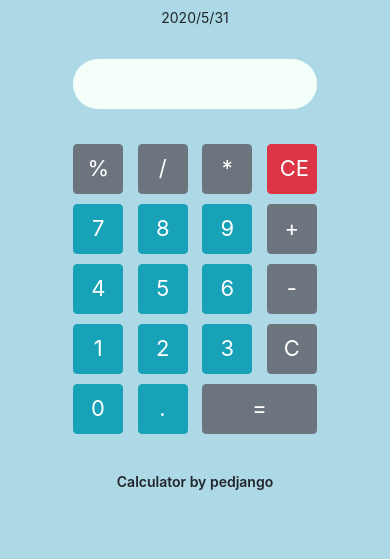
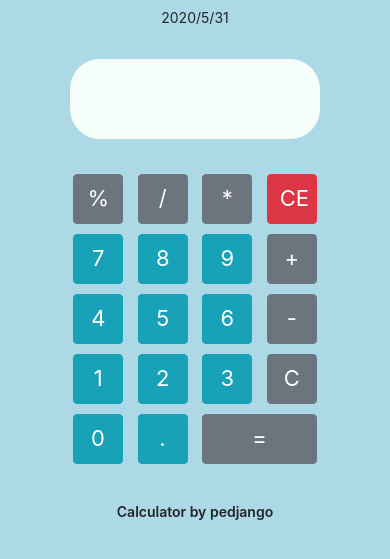
Before and after one commit to pedjango/basic-calculator, a plain HTML site: page index.html in a window 390 px wide. Shown: the part 57-616 px from the top of the page. Drawn offline with nearby package versions, Linux system fonts and the light colour scheme.

Commit message:
Updating the UI
Changed the app.js for which entry to clear, changed the calculator screen and changed the CSS a little

```diff
--- a/app.js
+++ b/app.js
@@ -8,27 +8,13 @@ function calc() {
   let Q = document.getElementById("input-field").value;
   let P = eval(Q);
 
-  /*
-  if (Q == '') {
-    document.getElementById("output-field").value = '';
-  } else {
-    if ((P*1000) % 10 == 0) {
-      document.getElementById("output-field").value = P.toFixed(2);
-    } else if ((P*1000) % 10 == 0 ) {
-      document.getElementById("output-field").value = P.toFixed(1);
-    } else {
-      document.getElementById("output-field").value = P.toFixed(3);
-    }
-  }
-  */
-
   if (Q == "") {
     document.getElementById("output-field").value = "";
   } else {
     if ((P * 10) % 10 == 0) {
-      document.getElementById("output-field").value = P.toFixed();
+      document.getElementById("output-field").value = Q + " = " + P.toFixed();
     } else {
-      document.getElementById("output-field").value = P.toFixed(2);
+      document.getElementById("output-field").value = Q + " = " + P.toFixed(2);
     }
   }
 }
@@ -36,7 +22,7 @@ function calc() {
 // clear the screen
 function cls() {
   document.getElementById("input-field").value = "";
-  document.getElementById("output-field").value = "";
+  // document.getElementById("output-field").value = "";
 }
 
 // clear the last character
--- a/index.html
+++ b/index.html
@@ -31,6 +31,22 @@
     <div class="container-fluid text-center">
       <input
         type="text"
+        name="output-field"
+        id="output-field"
+        value=""
+        disabled
+      /><br>
+      <input
+        type="text"
+        name="input-field"
+        id="input-field"
+        value=""
+        disabled
+      />
+
+      <!--
+      <input
+        type="text"
         name="input-field"
         id="input-field"
         value=""
@@ -43,6 +59,7 @@
         value=""
         disabled
       />
+      -->
       <div class="operations">
         <button id="%" class="btn btn-secondary" onclick="insertData(this.id)">
           %
--- a/style.css
+++ b/style.css
@@ -1,6 +1,6 @@
 body {
   background-color: #ADD8E6;
-  height: 90vh;
+  height: 80vh;
   padding: 0;
   margin: 0 auto;
 }
@@ -19,8 +19,7 @@ span {
 }
 
 input {
-  margin-top: 20px;
-  margin-bottom: 30px;
+  width: 360px;
   border: none;
   background-color: mintcream;
   height: 50px;
@@ -28,9 +27,28 @@ input {
 }
 
 #input-field {
+  border-bottom-left-radius: 30px;
+  border-bottom-right-radius: 30px;
+  margin-bottom: 30px;
+  text-align: left;
+  padding-left: 10px;
+  padding-right: 10px;
+}
+
+#output-field {
+  border-top-left-radius: 30px;
+  border-top-right-radius: 30px;
+  margin-top: 20px;
+  text-align: right;
+  padding-right: 10px;
+  padding-left: 10px;
+}
+
+/*
+#input-field {
   border-top-left-radius: 30px;
   border-bottom-left-radius: 30px;
-  text-align: left;
+
   width: 230px;
   margin-right: -10px;
   padding-left: 10px;
@@ -39,10 +57,11 @@ input {
 #output-field {
   border-top-right-radius: 30px;
   border-bottom-right-radius: 30px;
-  text-align: right;
+
   width: 130px;
   padding-right: 10px;
 }
+*/
 
 /* On screens that are 550px or less */
 @media screen and (max-width: 550px) {
@@ -53,14 +72,18 @@ input {
     font-size: 18px;
   }
   input {
-    width: 155px !important;
+    width: 310px !important;
+    height: 45px;
+    font-size: 22px;
   }
+  /*
   input#input-field {
     width: 66%;
   }
   input#output-field {
     width: 34%;
   }
+  */
   button.btn {
     margin: 6px;
     width: 60px;
@@ -84,14 +107,18 @@ input {
     font-size: 14px;
   }
   input {
-    width: 125px !important;
+    width: 250px !important;
+    height: 40px;
+    font-size: 20px;
   }
+  /*
   input#input-field {
     width: 66%;
   }
   input#output-field {
     width: 34%;
   }
+  */
   button.btn {
     margin: 5px;
     width: 50px;
```
